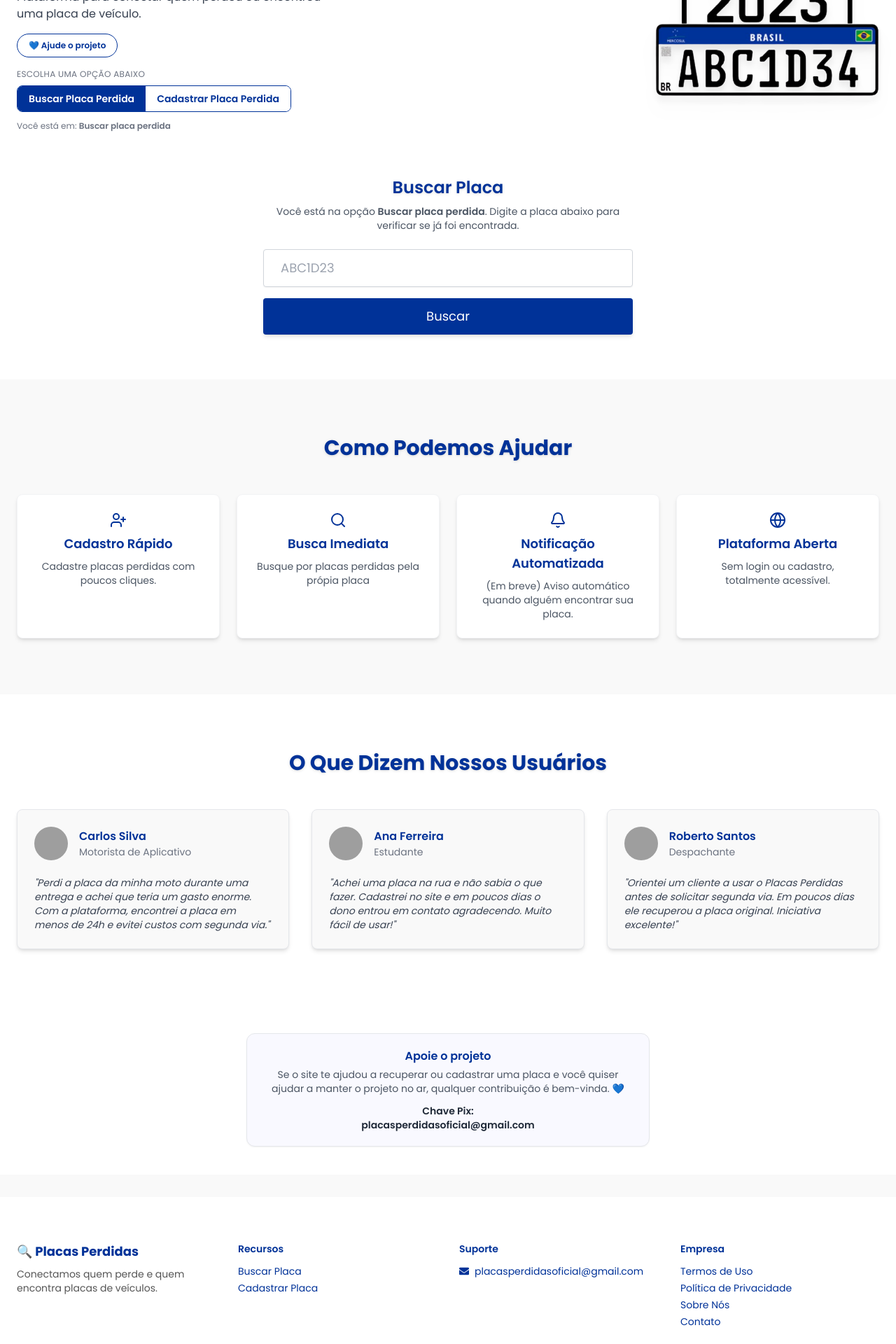
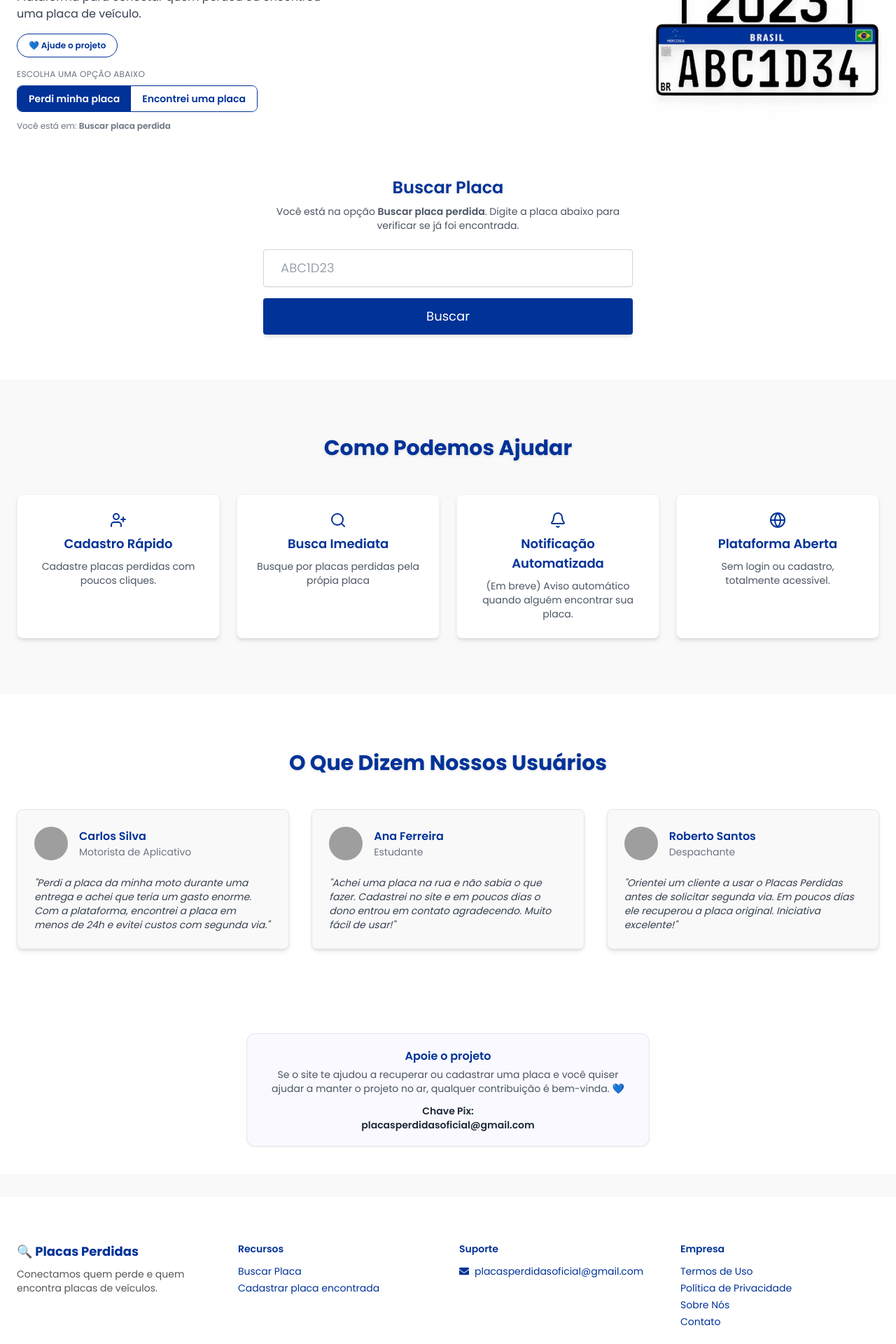
Before and after one commit to CaioAlexandre01/placasperdidas, a React (Vite) app: page / in a window 1280 px wide. Shown: the part 340-2260 px from the top of the page at 70% size. Built offline with nearby package versions, Linux system fonts and the light colour scheme; grey boxes are pictures that could not be loaded.

Commit message:
changed text

```diff
--- a/src/components/Home.jsx
+++ b/src/components/Home.jsx
@@ -113,7 +113,7 @@ export default function Home() {
                     : "text-[#003298] bg-white hover:bg-[#e7ecff]"
                 }`}
               >
-                Buscar Placa Perdida
+                Perdi minha placa
               </button>
               <button
                 onClick={() => setView("cadastrar")}
@@ -123,7 +123,7 @@ export default function Home() {
                     : "text-[#003298] bg-white hover:bg-[#e7ecff]"
                 }`}
               >
-                Cadastrar Placa Perdida
+                Encontrei uma placa
               </button>
             </div>
 
@@ -230,7 +230,7 @@ export default function Home() {
             </h2>
             <p className="text-sm text-gray-600 mb-6">
               Você está na opção{" "}
-              <span className="font-semibold">Cadastrar placa perdida</span>.
+              <span className="font-semibold">Encontrei uma placa</span>.
               Preencha os dados para que o dono consiga falar com você.
             </p>
 
@@ -536,7 +536,7 @@ export default function Home() {
               </li>
               <li>
                 <a href="#cadastro" className="hover:underline">
-                  Cadastrar Placa
+                  Cadastrar placa encontrada
                 </a>
               </li>
             </ul>
```
